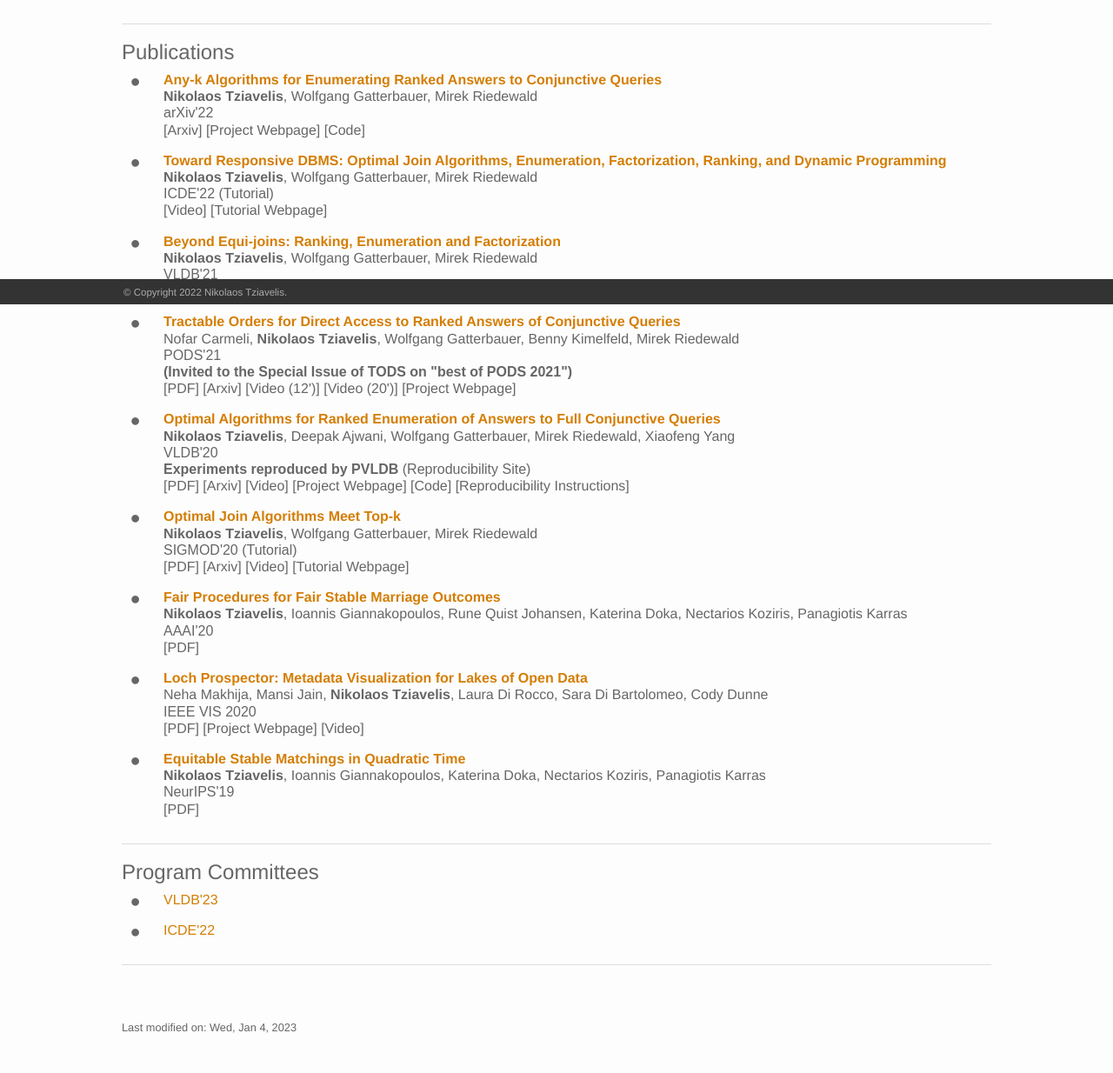
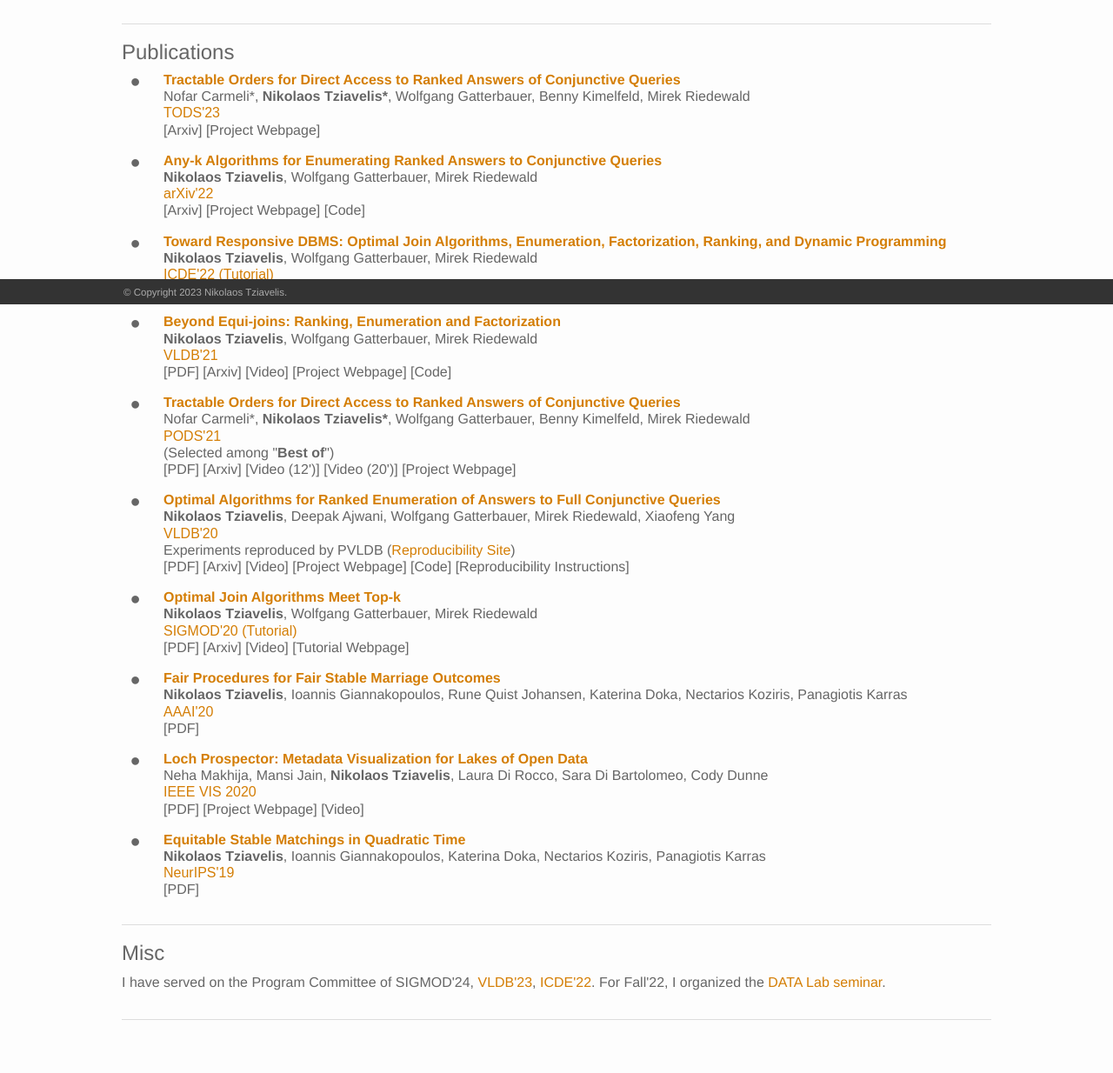
Before and after one commit to ntzia/ntzia.github.io, a plain HTML site: page index.html in a window 1280 px wide. Shown: the part 450-1684 px from the top of the page at 87% size. Drawn offline with Linux system fonts and the light colour scheme; files whose address does not match are found by name.

Commit message:
TODS paper, added misc

```diff
--- a/css/main.css
+++ b/css/main.css
@@ -135,6 +135,7 @@ a {
 
 .paper .venue {
   font-family: sans-serif;
+  color: var(--theme-color);
 }
 
 .paper .authors {
--- a/index.html
+++ b/index.html
@@ -29,7 +29,7 @@
 
         <a class="page-link" href="#publications">Publications</a>
 
-        <a class="page-link" href="#pcs">PCs</a>
+        <a class="page-link" href="#misc">Misc</a>
 
 
 
@@ -70,7 +70,7 @@
 
 	<p>I am a 5th year PhD student at Northeastern University and part of the <a href="https://db.khoury.northeastern.edu/">DATA Lab</a>. I am very lucky to be advised by Prof. <a href="http://www.ccs.neu.edu/home/mirek/">Mirek Riedewald</a> and Prof. <a href="http://gatterbauer.name/">Wolfgang Gatterbauer</a>.</p>
 
-	<p> I work on problems that span both theoretical and practical aspects of data systems, with the goal of extending them with improved algorithms that achieve non-trivial guarantees. A lot of my recent work has focused on query optimization, and in particular, the interplay between joins and ranking.
+	<p> I work on problems that span both theoretical and practical aspects of data systems, with the goal of extending them with improved algorithms that achieve non-trivial guarantees. A lot of my recent work has focused on query optimization, and in particular, avoiding expensive many-to-many joins.
 
 	<p> My research is generously supported by a <a href="https://research.google/outreach/phd-fellowship/recipients/">Google PhD fellowship</a> (Structured Data and Database Management area).</p>
 
@@ -133,6 +133,29 @@
     <div style="margin-top: -60px; position: absolute;" id="publications"></div>
 
     <h2>Publications</h2>
+
+
+      <div class="paper">
+        <div class="thumb">
+        </div>
+        <div class="entry">
+          <div class="title">
+            <a href="https://arxiv.org/abs/2012.11965"><strong>Tractable Orders for Direct Access to Ranked Answers of Conjunctive Queries</strong></a>
+          </div>
+          <div class="authors">
+            Nofar Carmeli*, <strong>Nikolaos Tziavelis*</strong>, Wolfgang Gatterbauer, Benny Kimelfeld, Mirek Riedewald
+          </div>
+          <div class="venue">
+            TODS'23
+          </div>
+          <span class="links">
+            [<a href="https://arxiv.org/abs/2012.11965" target="_blank">Arxiv</a>]
+
+            [<a href="https://northeastern-datalab.github.io/anyk/" target="_blank">Project Webpage</a>]
+
+          </span>
+        </div>
+      </div>
 
 
       <div class="paper">
@@ -226,13 +249,14 @@
             <a href="https://dl.acm.org/doi/10.1145/3452021.3458331"><strong>Tractable Orders for Direct Access to Ranked Answers of Conjunctive Queries</strong></a>
           </div>
           <div class="authors">
-            Nofar Carmeli, <strong>Nikolaos Tziavelis</strong>, Wolfgang Gatterbauer, Benny Kimelfeld, Mirek Riedewald
+            Nofar Carmeli*, <strong>Nikolaos Tziavelis*</strong>, Wolfgang Gatterbauer, Benny Kimelfeld, Mirek Riedewald
           </div>
           <div class="venue">
-            PODS'21 <br>
-			       <strong>(Invited to the Special Issue of TODS on "best of PODS 2021")</strong>
+            PODS'21
           </div>
-
+		 <div class="other">
+			(Selected among "<strong>Best of</strong>")
+		 </div>
           <span class="links">
             [<a href="download/Tractable_Orders_2020.pdf" target="_blank">PDF</a>]
 
@@ -260,8 +284,10 @@
             <strong>Nikolaos Tziavelis</strong>, Deepak Ajwani, Wolfgang Gatterbauer, Mirek Riedewald, Xiaofeng Yang
           </div>
           <div class="venue">
-            VLDB'20 <br>
-					<strong>Experiments reproduced by PVLDB</strong> (<a href="https://vldb.org/pvldb/reproducibility">Reproducibility Site</a>)
+            VLDB'20
+		  </div>
+		  <div class="other">
+				Experiments reproduced by PVLDB (<a href="https://vldb.org/pvldb/reproducibility">Reproducibility Site</a>)
           </div>
 
           <span class="links">
@@ -419,23 +445,11 @@
 
   <div class="news">
     <!-- Anchor above because navbar is in the way -->
-    <div style="margin-top: -60px; position: absolute;" id="pcs"></div>
+    <div style="margin-top: -60px; position: absolute;" id="misc"></div>
 
-    <h2>Program Committees</h2>
+    <h2>Misc</h2>
 
-		<div class="paper">
-        <div class="thumb"></div>
-        <div class="entry">
-          <a href="https://vldb.org/2023/" target="_blank">VLDB'23</a>
-        </div>
-        </div>
-
-        <div class="paper">
-        <div class="thumb"></div>
-        <div class="entry">
-          <a href="https://icde2022.ieeecomputer.my/" target="_blank">ICDE'22</a>
-        </div>
-        </div>
+		I have served on the Program Committee of SIGMOD'24, <a href="https://2024.sigmod.org/" target="_blank">VLDB'23</a>, <a href="https://icde2022.ieeecomputer.my/" target="_blank">ICDE'22</a>. For Fall'22, I organized the <a href="https://db.khoury.northeastern.edu/activities/">DATA Lab seminar</a>.
 
   </div>
 
@@ -474,7 +488,7 @@
 
   <div class="wrapper">
   	<p class="small">
-    © Copyright 2022 Nikolaos Tziavelis.
+    © Copyright 2023 Nikolaos Tziavelis.
     </p>
   </div>
 
```
